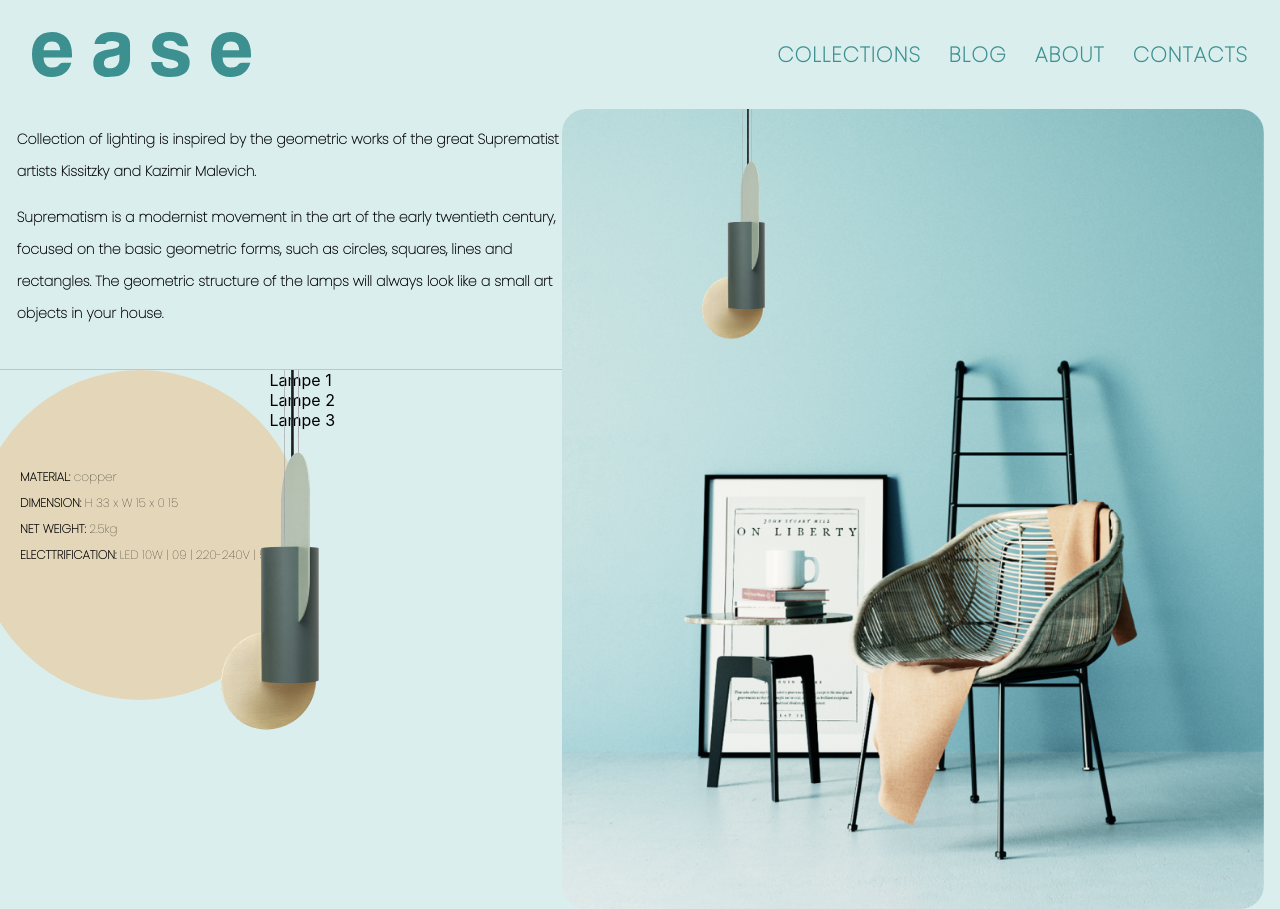
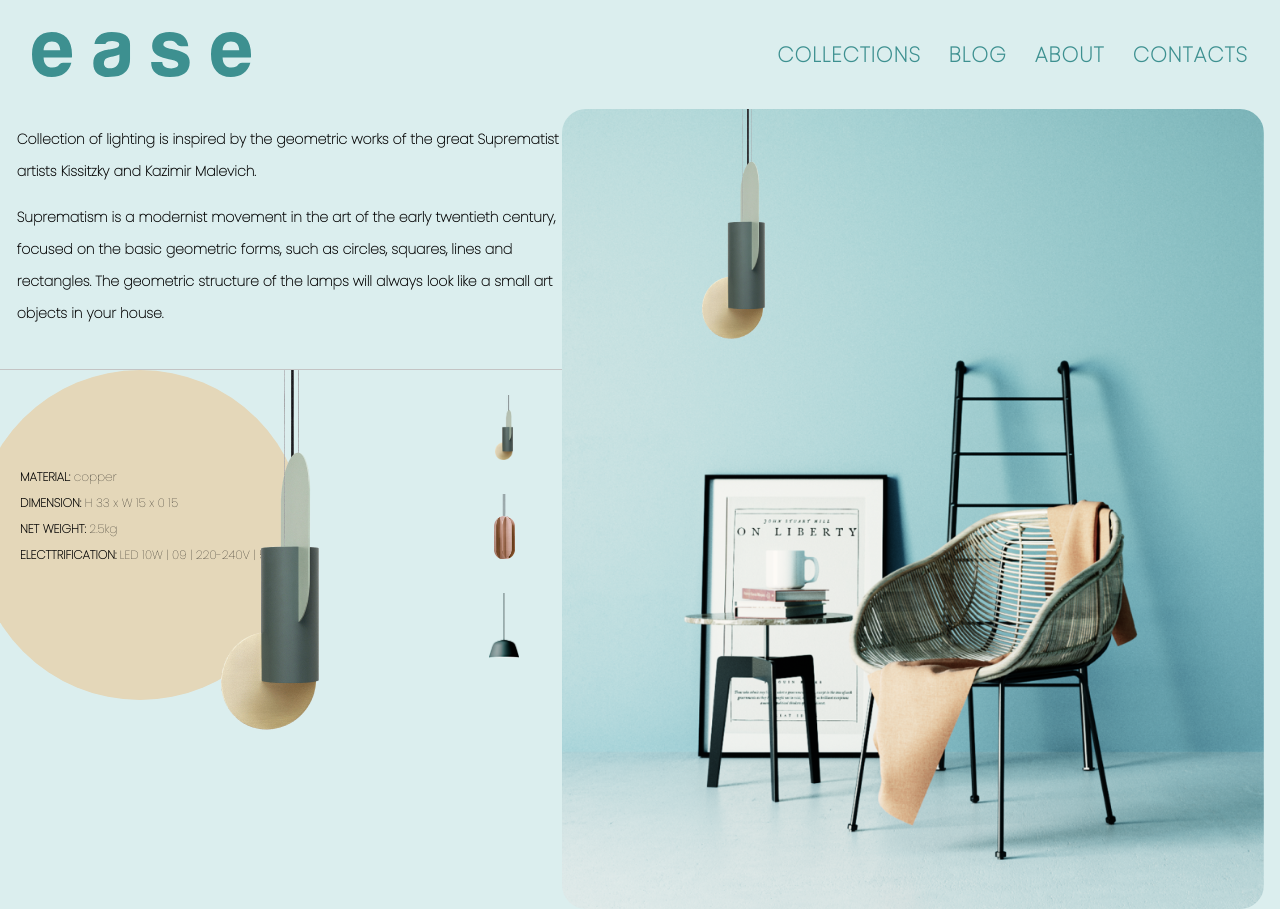
Before and after one commit to weck0/ease, a React (Create React App) app: page / in a window 1280 px wide. Built offline with nearby package versions, Linux system fonts and the light colour scheme.

Commit message:
start buttons integration

```diff
--- a/src/App.scss
+++ b/src/App.scss
@@ -27,6 +27,7 @@
 
       .controls {
         display: flex;
+        justify-content: space-between;
       }
     }
     .right {
@@ -43,6 +44,7 @@
         top: 0;
         left: 20%;
         max-height: 230px;
+        min-width: 60px;
         transform: translate3d(-100%, 0, 0);
         transition: all 300ms ease-out;
       }
--- a/src/Control.scss
+++ b/src/Control.scss
@@ -2,6 +2,25 @@
   ul {
     list-style-type: none;
     margin: 0;
-    padding: 0;
+    padding: 8px;
+    right: 0;
+
+    li {
+      padding: 17px;
+      border-radius: 7px;
+      height: 65px;
+      width: 65px;
+      display: flex;
+      align-items: center;
+      justify-content: center;
+
+      img {
+        height: 100%;
+      }
+
+      &:hover {
+        background-color: #deedee;
+      }
+    }
   }
 }
--- a/src/Control.tsx
+++ b/src/Control.tsx
@@ -11,21 +11,21 @@ function Control(props: { step: number; setStep: React.Dispatch<number> }) {
             setStep(1);
           }}
         >
-          Lampe 1
+          <img src={`img/lamp1.png`} alt="lampe 1" />
         </li>
         <li
           onClick={() => {
             setStep(2);
           }}
         >
-          Lampe 2
+          <img src={`img/lamp2.png`} alt="lampe 2" />
         </li>
         <li
           onClick={() => {
             setStep(3);
           }}
         >
-          Lampe 3
+          <img src={`img/lamp3.png`} alt="lampe 3" />
         </li>
       </ul>
     </div>
--- a/src/Meta.scss
+++ b/src/Meta.scss
@@ -44,5 +44,6 @@
     transform: translateX(-50%);
     top: 0;
     max-width: 158px;
+    min-width: 60px;
   }
 }
```
